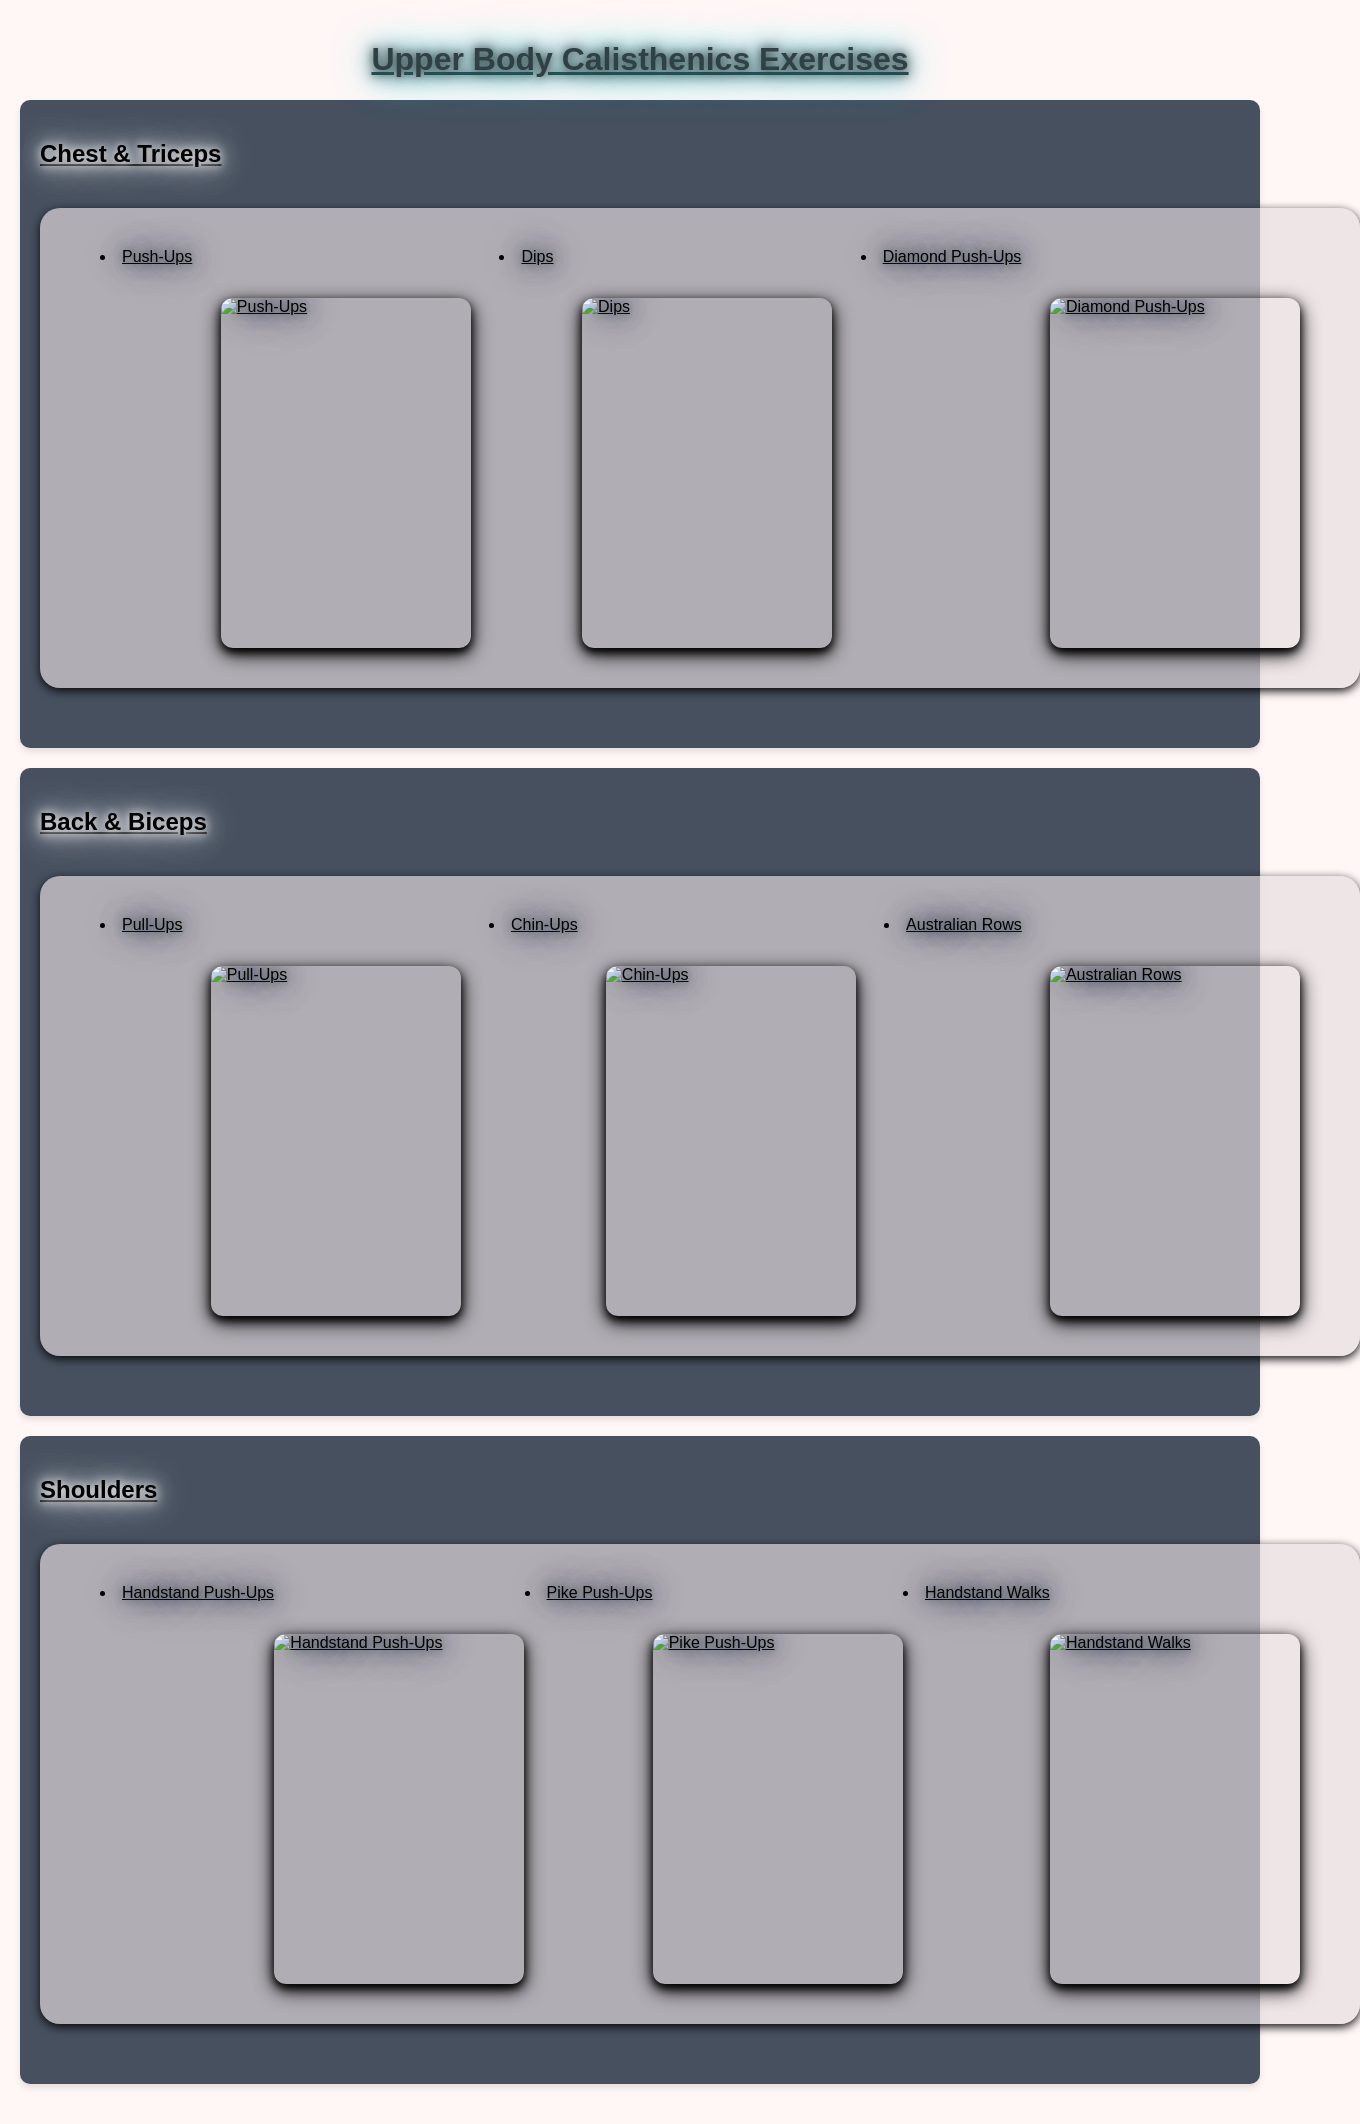
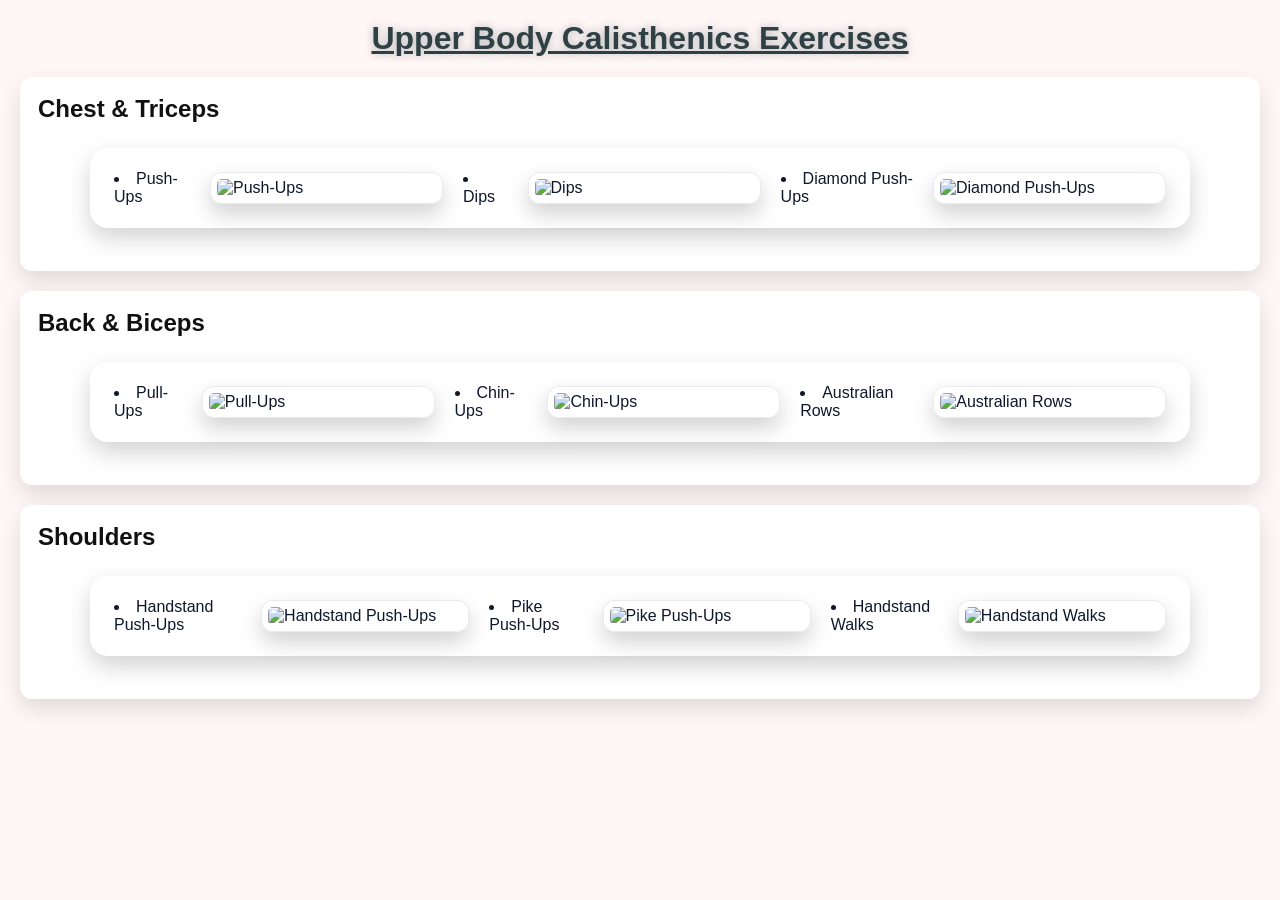

Add Calorie Goal, AI Coach, Calories Calculator, Workout Plans, and Profile management features

--- a/static/css/upperbody_style.css
+++ b/static/css/upperbody_style.css
@@ -1,62 +1,103 @@
-body {
-    font-family: Arial, sans-serif;
-    background-color: #fff6f6;
-    margin: 0;
-    padding: 20px;
+/* Base */
+*{
+  margin:0;
+  padding:0;
+  box-sizing:border-box;
 }
 
-h1 {
-    text-align: center;
-    color: #2f4144;
-    text-shadow: 0 0 10px #2f4144, 0 0 20px #2f4144, 0 0 40px #00e0ff;
-    text-decoration: underline;
+body{
+  font-family: Arial, sans-serif;
+  background-color:#fff6f6;
+  min-height:100vh;
+  padding:20px;
+  color:#0f172a;
 }
 
-.exercise-category {
-    background-color: #46505f;
-    border-radius: 10px;
-    text-decoration: underline;
-    text-shadow: 0 0 10px #46505f, 0 0 20px #46505f, 0 0 40px #46505f;
-    padding: 20px;
-    margin: 20px auto;
-    /* max-width: 600px; */
-    box-shadow: 0 4px 6px rgba(0,0,0,0.1);
+/* Title */
+h1{
+  text-align:center;
+  color:#2f4144;
+  text-decoration: underline;
+  text-shadow: 0 0 8px rgba(47,65,68,0.35);
 }
 
-.exercise-category h2 {
-    color: #000000;
-    text-shadow: 0 0 10px #ffffff, 0 0 20px #ffffff, 0 0 40px #ffffff;
-
+/* Category */
+.exercise-category{
+  background:#ffffff;
+  border-radius:12px;
+  padding:18px;
+  margin:20px auto;
+  box-shadow:0 10px 22px rgba(0,0,0,0.12);
 }
 
-.upper-body-box {
-    width: 100%;
-    height: 400px;
-    margin: 40px auto;
-    padding: 40px 60px;
-    background: rgba(230, 221, 223, 0.662);
-    border-radius: 20px;
-    box-shadow: 0 3px 10px rgba(7, 7, 7, 0.959);
-    transition: transform 0.3s, background 0.3s;
-    
-    display: flex;
-    justify-content: space-between;
-    align-items:right;
+.exercise-category h2{
+  color:#111111;
+  text-shadow:none;
+  margin-bottom:10px;
+}
 
+/* Main box (Responsive) */
+.upper-body-box{
+  width:100%;
+  max-width:1100px;
+  margin:25px auto;
+  padding:22px 24px;
+  background: rgb(255, 255, 255);
+  border-radius:18px;
+  box-shadow:0 10px 24px rgba(0,0,0,0.18);
+  transition:transform 0.25s ease, background 0.25s ease;
+
+  display:flex;
+  justify-content:space-between;
+  align-items:center;  /* ✅ fixed */
+  gap:20px;
+
+  height:auto;         /* ✅ remove fixed height */
 }
-.upper-body-box:hover {
-    transform: scale(1.02);
-    background: rgba(230, 221, 223, 0.856);
+
+.upper-body-box:hover{
+  transform: translateY(-4px);
+  background: rgba(230, 221, 223, 0.90);
 }
+
+/* Text */
 .exercise-list{
-    font-weight: 100px;
+  flex:1;
+  line-height:1.7;
+  font-weight:500;  /* ✅ font-weight fix */
 }
-.upper-body-box-img {
-    width: 250px;      /* 👈 increase this value to make images bigger */
-    height: auto;
-    border-radius: 12px;
-    /* margin-right: 100px; */
-    margin-top: 50px;
-    box-shadow: #000000 0px 4px 8px, #000000 0px 6px 20px   ;
-    
+
+/* Image (Proper arrange + no cut) */
+.upper-body-box-img{
+  width:280px;
+  max-width:40%;
+  height:auto;
+  object-fit:contain;
+  border-radius:12px;
+  margin-top:0; /* ✅ remove top gap */
+  background: rgba(255,255,255,0.6);
+  padding:6px;
+  border:1px solid rgba(0,0,0,0.08);
+  box-shadow:0 10px 22px rgba(0,0,0,0.18);
+}
+
+/* ✅ Android / Mobile */
+@media (max-width: 768px){
+  body{ padding:14px; }
+
+  .upper-body-box{
+    flex-direction:column;
+    align-items:flex-start;
+    padding:16px;
+  }
+
+  .upper-body-box-img{
+    width:100%;
+    max-width:100%;
+  }
+}
+
+@media (max-width: 480px){
+  h1{ font-size:1.6rem; }
+  .exercise-category{ padding:14px; }
 }
